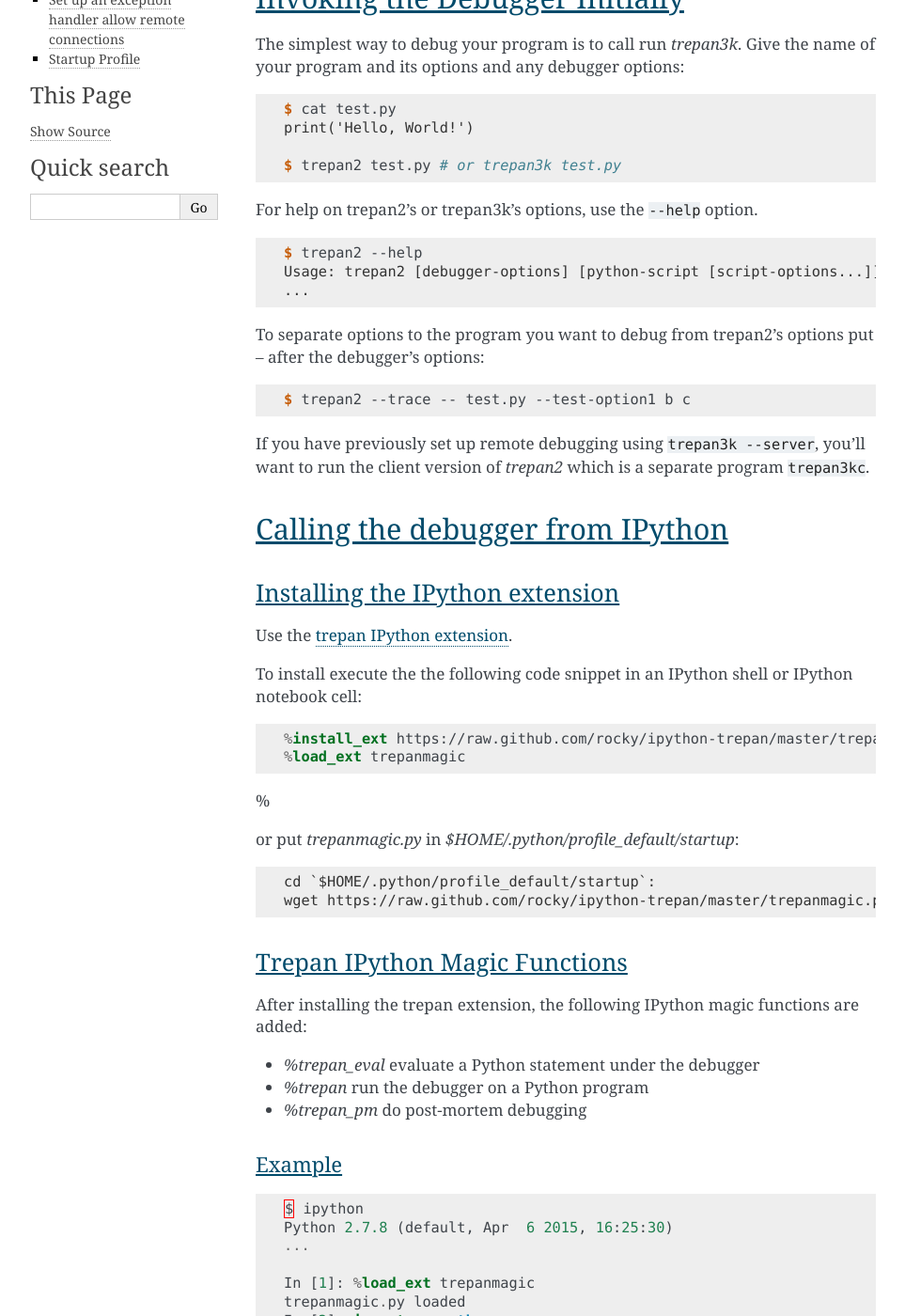
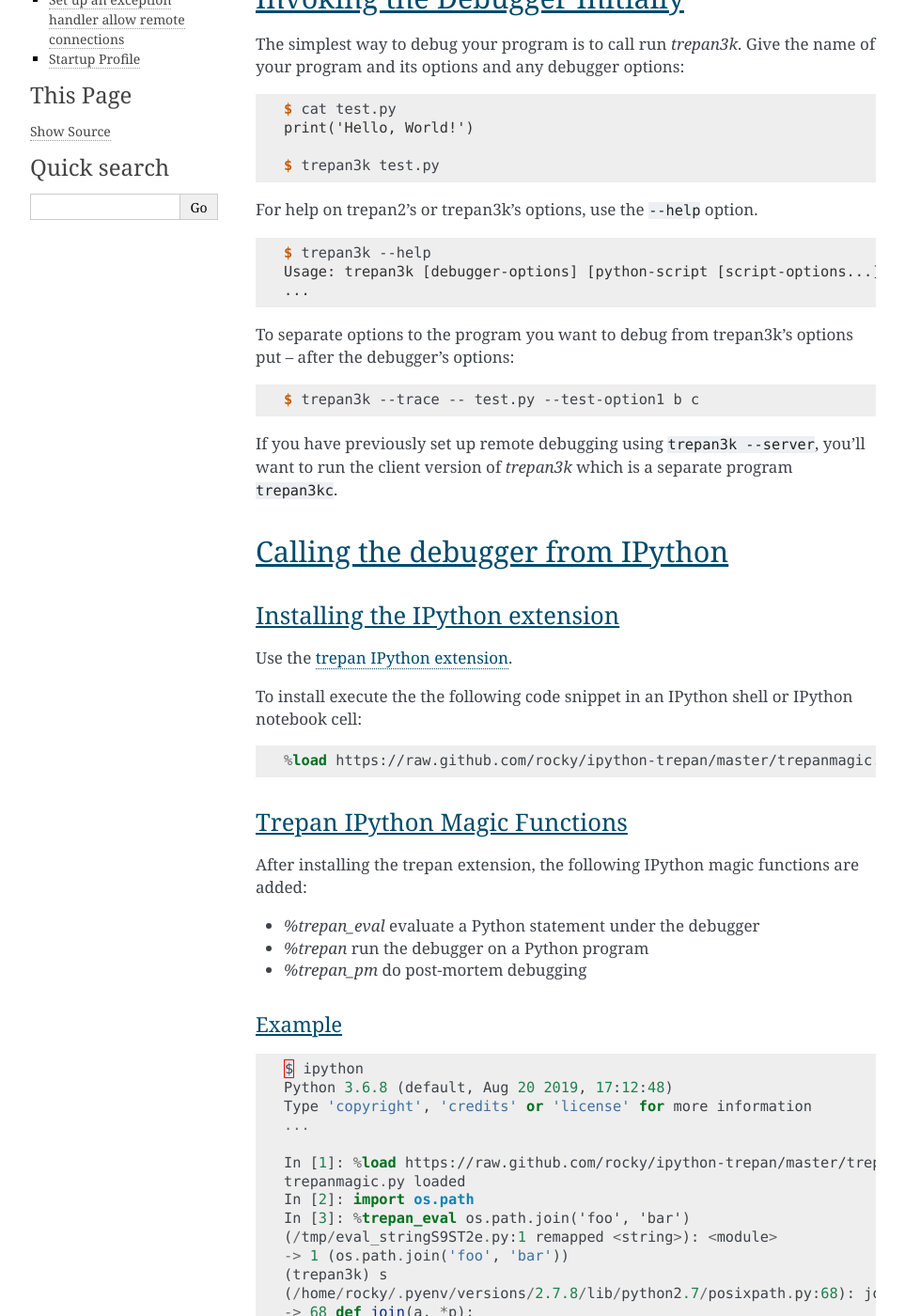
Before and after one commit to Trepan-Debuggers/python3-trepan, a Sphinx documentation site: the page built from docs/entry-exit.rst, in a window 1280 px wide and 1400 px high, scrolled down 546 px. Shown: the whole window at 94% size, without its empty margins (148-1111 px from the left). Built offline with Sphinx 7.4.7, drawn with Linux system fonts in a browser that asks for light colours; some of the changed text lies outside the part shown.

Commit message:
Misc IPython-related and doc fixes

```diff
--- a/docs/entry-exit.rst
+++ b/docs/entry-exit.rst
@@ -16,25 +16,25 @@
         $ cat test.py
         print('Hello, World!')
 
-        $ trepan2 test.py # or trepan3k test.py
+        $ trepan3k test.py
 
 For help on trepan2's or trepan3k's options, use the ``--help`` option.
 
 .. code:: console
 
-        $ trepan2 --help
-        Usage: trepan2 [debugger-options] [python-script [script-options...]]
+        $ trepan3k --help
+        Usage: trepan3k [debugger-options] [python-script [script-options...]]
         ...
 
-To separate options to the program you want to debug from trepan2's
+To separate options to the program you want to debug from trepan3k's
 options put `--` after the debugger's options:
 
 .. code:: console
 
-      $ trepan2 --trace -- test.py --test-option1 b c
+      $ trepan3k --trace -- test.py --test-option1 b c
 
 If you have previously set up remote debugging using
-``trepan3k --server``, you'll want to run the client version of *trepan2*
+``trepan3k --server``, you'll want to run the client version of *trepan3k*
 which is a separate program ``trepan3kc``.
 
 Calling the debugger from IPython
@@ -49,16 +49,8 @@
 
 .. code:: ipython
 
-    %install_ext https://raw.github.com/rocky/ipython-trepan/master/trepanmagic.py
-    %load_ext trepanmagic
-%
+    %load https://raw.github.com/rocky/ipython-trepan/master/trepanmagic.py
 
-or put *trepanmagic.py* in `$HOME/.python/profile_default/startup`:
-
-.. code:: console
-
-    cd `$HOME/.python/profile_default/startup`:
-    wget https://raw.github.com/rocky/ipython-trepan/master/trepanmagic.py
 
 Trepan IPython Magic Functions
 ------------------------------
@@ -74,25 +66,28 @@
 
 .. code:: ipython
 
-       $ ipython
-       Python 2.7.8 (default, Apr  6 2015, 16:25:30)
-       ...
+	  $ ipython
+	  Python 3.6.8 (default, Aug 20 2019, 17:12:48)
+	  Type 'copyright', 'credits' or 'license' for more information
+	  ...
 
-       In [1]: %load_ext trepanmagic
-       trepanmagic.py loaded
-       In [2]: import os.path
-       In [3]: %trepan_eval(os.path.join('foo', 'bar'))
-       (/tmp/eval_stringS9ST2e.py:1 remapped <string>): <module>
-       -> 1 (os.path.join('foo', 'bar'))
-       (trepan3k) s
-       (/home/rocky/.pyenv/versions/2.7.8/lib/python2.7/posixpath.py:68): join
-       -> 68 def join(a, *p):
-       (trepan3k) s
-       (/home/rocky/.pyenv/versions/2.7.8/lib/python2.7/posixpath.py:73): join
-       -- 73     path = a
-       (trepan3k) c
-       Out[3]: 'foo/bar'
-       In [4]:
+	  In [1]: %load https://raw.github.com/rocky/ipython-trepan/master/trepanmagic.py
+	  trepanmagic.py loaded
+	  In [2]: import os.path
+	  In [3]: %trepan_eval os.path.join('foo', 'bar')
+	  (/tmp/eval_stringS9ST2e.py:1 remapped <string>): <module>
+	  -> 1 (os.path.join('foo', 'bar'))
+	  (trepan3k) s
+	  (/home/rocky/.pyenv/versions/2.7.8/lib/python2.7/posixpath.py:68): join
+	  -> 68 def join(a, *p):
+	  (trepan3k) s
+	  (/usr/lib/python3.6/posixpath.py:75): join
+	  (trepan3k) n
+	  (/usr/lib/python3.6/posixpath.py:80): join
+	  -- 80     a = os.fspath(a)
+	  (trepan3k) c
+	  Out[3]: 'foo/bar'
+	  In [4]:
 
 See also the `examples <https://github.com/rocky/ipython-trepan/tree/master/examples>`_ directory.
 
```
Also changed, not shown: 2 other files.
